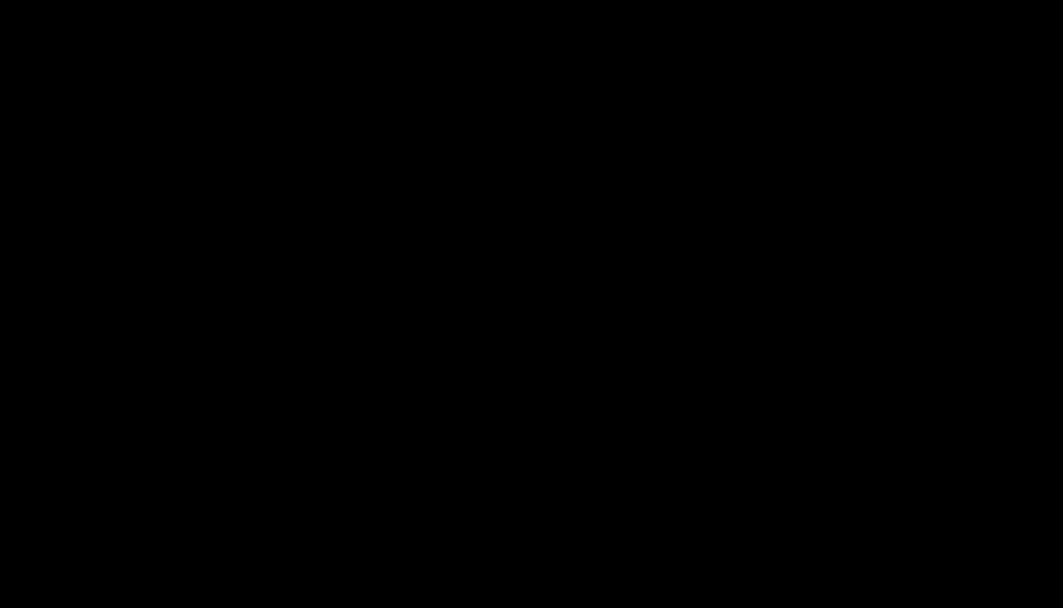
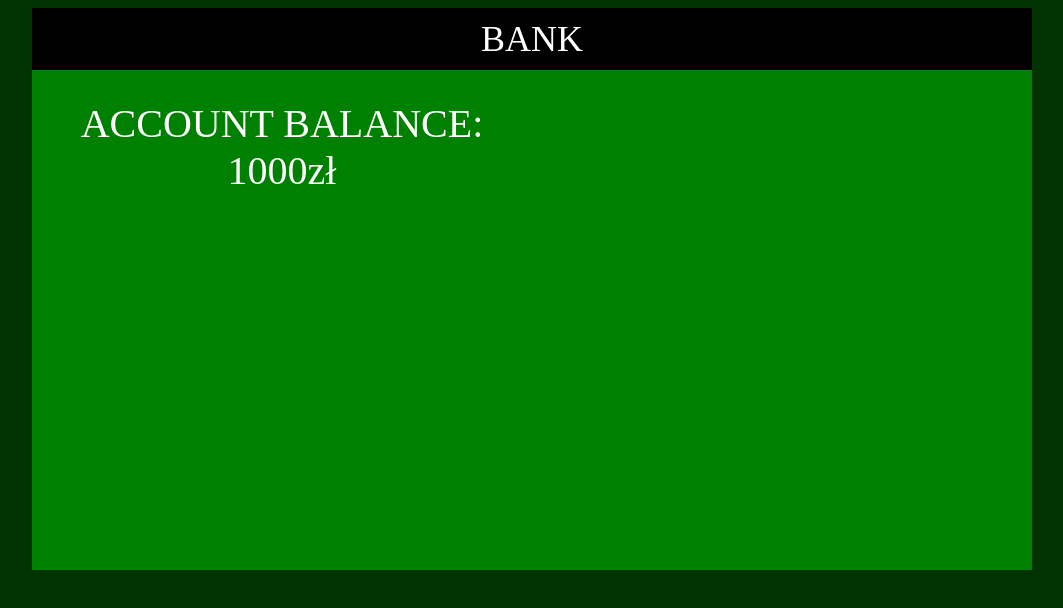
Before and after one commit to Marcin-Kwiatek/Bank, a plain HTML site: page index.html in a window 1280 px wide. Shown: the whole page, without its empty margins (108-1171 px from the left). Drawn offline with Linux system fonts and the light colour scheme.

Commit message:
add project structure

```diff
--- a/index.html
+++ b/index.html
@@ -8,6 +8,15 @@
     <link rel="stylesheet" href="style.css">
 </head>
 <body>
+    <div id="container">
+
+        <div id="logo">BANK</div>
+        <div id="main">
+            <div class="accountBalance">ACCOUNT BALANCE: 1000zł</div>
+        </div>
+        <div id="transactionHistory"></div>
+        <div style="clear: both;"></div>
+    </div>
 
     <script src="script.js"></script>
 </body>
--- a/style.css
+++ b/style.css
@@ -1,3 +1,33 @@
 body{
+    background-color:#003300;
+    color:white;
+}
+#container{
     background-color: black;
+    width: 1000px;
+    min-height: 500px;
+    margin-left: auto;
+    margin-right: auto;
 }
+#logo{
+    font-size: 36px;
+    text-align: center;
+    padding: 10px;
+}
+#main{
+    width: 500px;
+    background-color:green;
+    min-height: 500px;
+    float: left;
+}
+#transactionHistory{
+    width: 500px;
+    background-color:green;
+    min-height: 500px;
+    float: left;
+}
+.accountBalance{
+    text-align: center;
+    font-size: 40px;
+    padding: 30px;
+}
```
